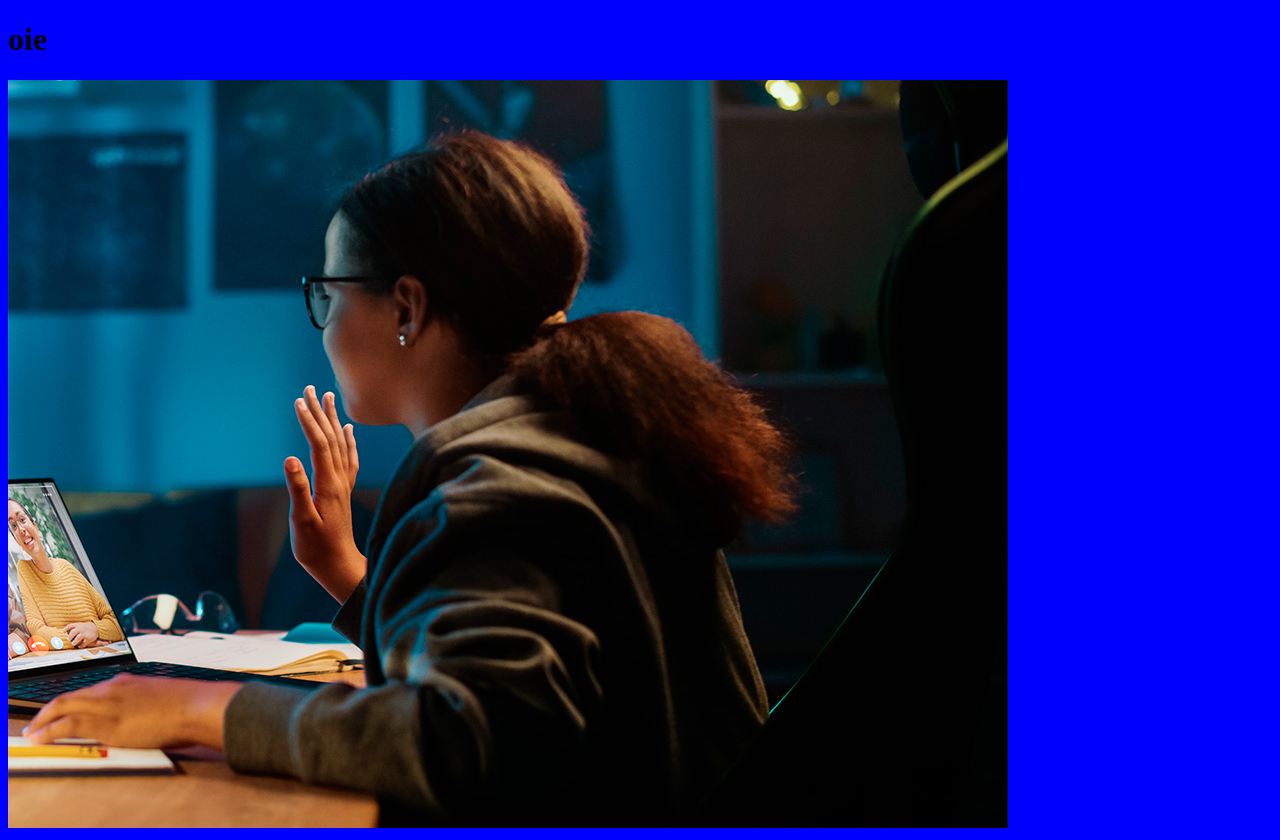
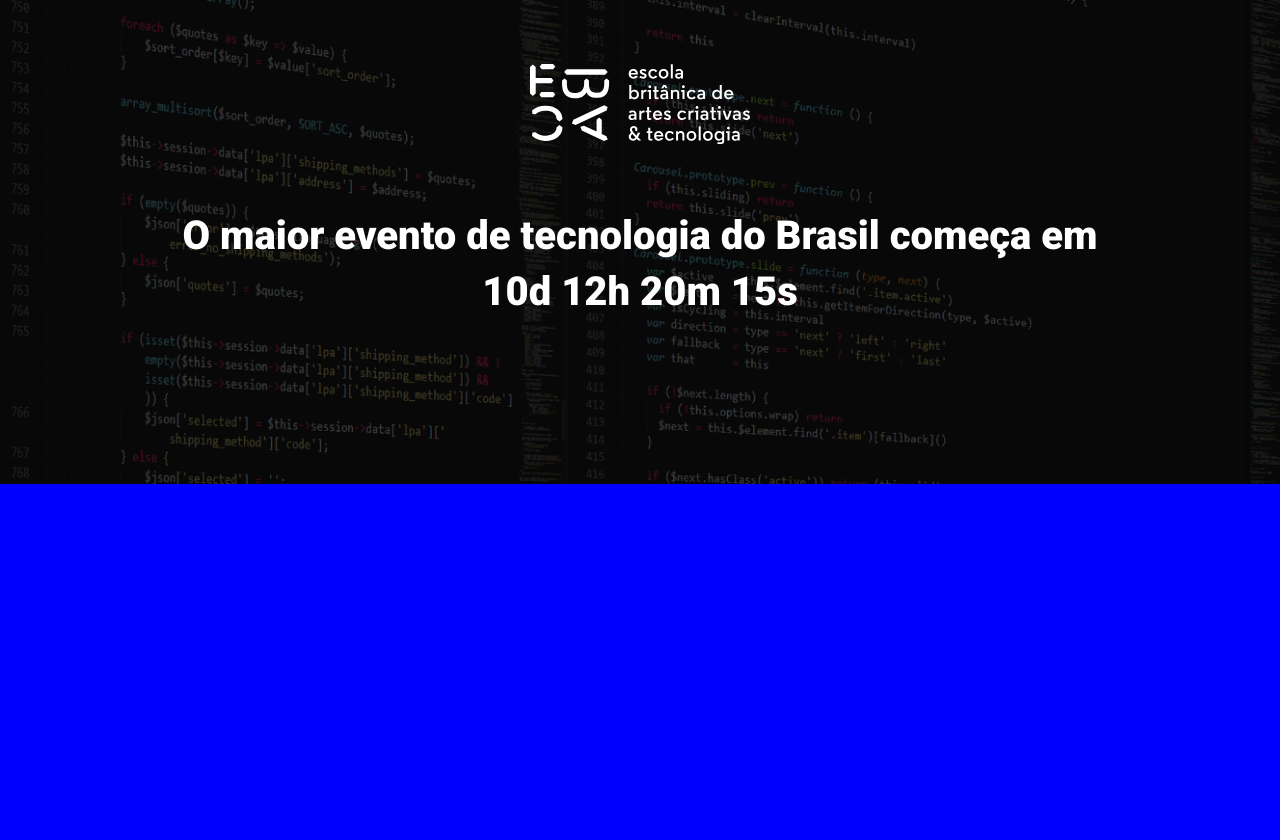
Before and after one commit to LilyDesenv/ebac_tech_talks, a website built with Parcel: page src/index.html in a window 1280 px wide. After the commit the page ends 800 px from the top, so only its background shows below. Built offline with nearby package versions, Linux system fonts and the light colour scheme.

Commit message:
criando o hero

```diff
--- a/package.json
+++ b/package.json
@@ -4,7 +4,7 @@
   "description": "",
   "main": "index.js",
   "scripts": {
-    "dev": "parcel src/index.html src/styles/main.scss src/scripts/main.js",
+    "dev": "parcel src/index.html src/styles/main.scss src/scripts/main.js --no-cache",
     "test": "echo \"Error: no test specified\" && exit 1"
   },
   "keywords": [],
--- a/src/index.html
+++ b/src/index.html
@@ -1,14 +1,23 @@
 <!DOCTYPE html>
-<html lang="en">
+<html lang="pt-BR">
 <head>
     <meta charset="UTF-8">
     <meta name="viewport" content="width=device-width, initial-scale=1.0">
-    <title>Document</title>
+    <title>EBAC Tech Talks</title>
+    <link rel="preconnect" href="https://fonts.googleapis.com">
+    <link rel="preconnect" href="https://fonts.gstatic.com" crossorigin>
+    <link href="https://fonts.googleapis.com/css2?family=Roboto:wght@400;700;900&display=swap" rel="stylesheet">
     <link rel="stylesheet" href="styles/main.scss">
 </head>
 <body>
-    <h1>oie</h1>
-    <img src="./images/backend.png" alt="">
+    <header class="hero">
+        <div class="container">
+            <img class="hero__logo" src="./images/ebac_logo.svg" alt="">
+            <p class="hero__text">
+                O maior evento de tecnologia do Brasil começa em 10d 12h 20m 15s
+            </p>
+        </div>
+    </header>
 
     <script src="scripts/main.js"></script>
 </body>
--- /dev/null
+++ b/src/styles/_hero.scss
@@ -0,0 +1,56 @@
+
+
+.hero{
+    padding-top: 64px;
+    padding-bottom: 100px;
+    background-image: url(../images/fundo.png);
+    background-repeat: no-repeat;
+    background-size: cover;
+    position: relative;
+
+    .container{
+        position:relative;
+    }
+
+    &::before{
+        position: absolute;
+        top: 0;
+        left: 0;
+        width: 100%;
+        height: 100%;
+        background-color: #000;
+        content: '';
+        opacity: .7;
+    }
+
+    &__text{
+        margin-top: 64px;
+        margin-bottom: 64px;
+        font-size: 40px;
+        line-height: 56px;
+        font-weight: 800;
+        text-align: center;
+
+
+    }
+
+    &__logo{
+        margin: 0 auto;
+        height: 80px;
+        display: block;
+    }
+
+    @media (max-width: 640px){
+        padding: 40px 0;
+
+        &__logo{
+            height: 40px;
+        }
+
+        &__text{
+            font-size: 22px;
+            line-height: 24px;
+            margin: 24px 0;
+        }
+    }
+}
--- a/src/styles/main.scss
+++ b/src/styles/main.scss
@@ -1,3 +1,29 @@
+@use "hero";
+
+*{
+    box-sizing: border-box;
+    margin: 0;
+    padding: 0;
+    font-family: 'Roboto', sans-serif;
+    color: #fff;
+}
+
+.container{
+    max-width: 960px;
+    width: 100%;
+    margin: 0 auto;
+
+    @media (max-width: 640px){
+        max-width: 80%;
+    }
+
+    @media (max-width: 641px) and (max-width: 1023px){
+        max-width: 90%;
+    }
+}
+
+
+
 body{
     background-color: blue;
 }
```
